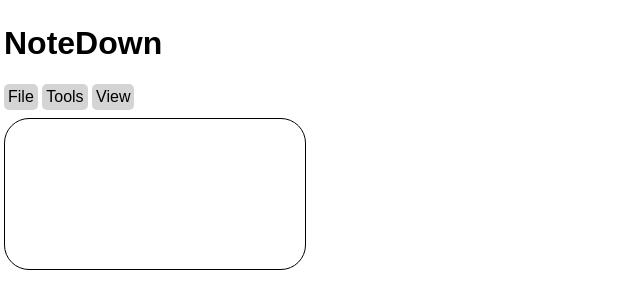
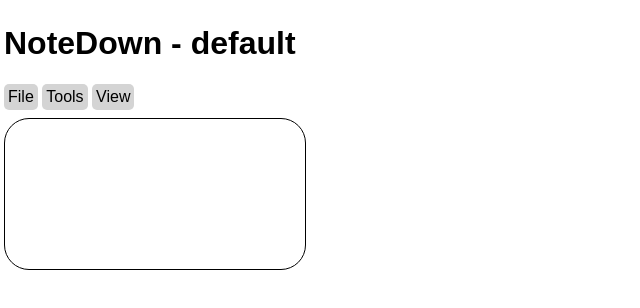
Before and after one commit to aneeshdurg/NoteDown, a website built with Vite: page index.html in a window 1280 px wide. Shown: the whole page, without its empty margins (0-640 px from the left). Built offline with nearby package versions, Linux system fonts and the light colour scheme.

Commit message:
Add notebook name to title

```diff
--- a/index.html
+++ b/index.html
@@ -15,7 +15,7 @@
   <body class="light">
     <div class="box">
       <div class="row header">
-        <h1 class="light">NoteDown</h1>
+        <h1 class="light">NoteDown - <span id="notebookName">default</span></h1>
         <div class="menuitem">
           <div class="menulabel">
             File
--- a/src/main.ts
+++ b/src/main.ts
@@ -142,6 +142,7 @@ export async function main() {
   };
   const notebook = decodeURIComponent(urlParams.get("notebook") || await getLastNotebook());
   await localForage.setItem("lastNotebook", notebook);
+  document.getElementById("notebookName")!.innerText = notebook;
   const forceCreate = urlParams.get("forcecreate") || false;
   const upgradeUI = (urlParams.get("upgradeui") || false) as boolean;
   if (forceCreate) {
```
